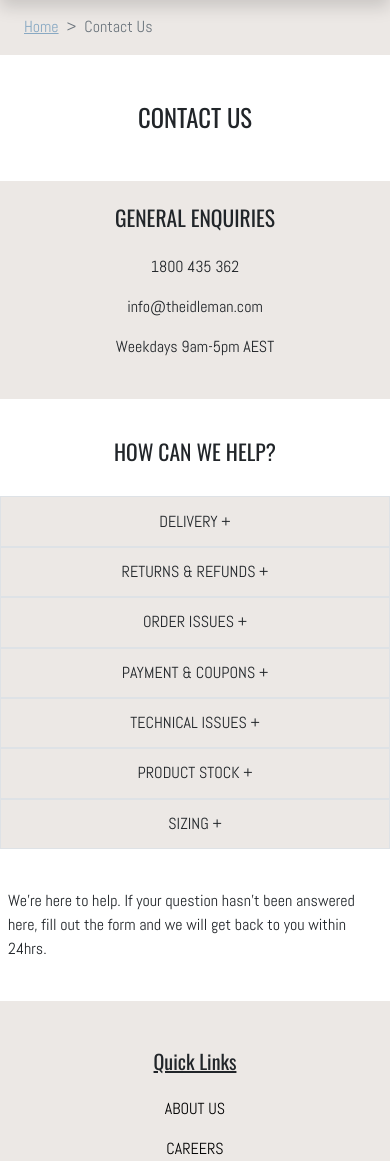
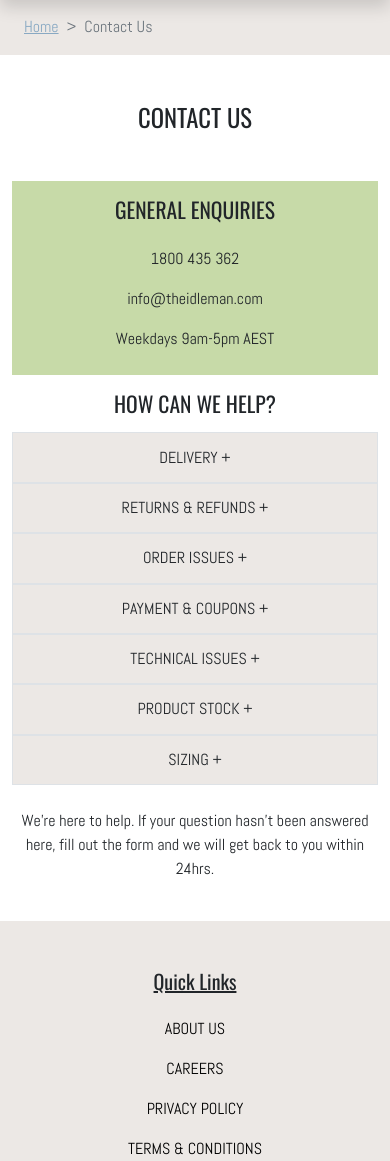
Before and after one commit to marktheskies/theidleman, a Django app: page /contact/ in a window 390 px wide. Shown: the part 89-1250 px from the top of the page. Run offline with Django 3.2, Linux system fonts and the light colour scheme; style sheets or scripts are compiled from the project's sources; some libraries are stand-ins or nearby versions.

Commit message:
Cleanup and optimise responsiveness

```diff
--- a/templates/contact.html
+++ b/templates/contact.html
@@ -27,20 +27,21 @@
         <h2 class="text-uppercase text-center mb-5">Contact Us</h2>
     </div>
 
-    <div class="container-fluid bg-light">
-        <div class="p-4 text-center">
-            <h4 class="text-uppercase">General Enquiries</h4>
+    <div class="container-fluid text-center">
+        <div class="py-md-4 row px-md-5">
+            <div class="col-md-5">
+                <div class="bg-success pb-2 pt-2">
+                <h4 class="text-uppercase pt-2">General Enquiries</h4>
                 <p class="pt-3">1800 435 362</p>
                 <p>info@theidleman.com</p>
                 <p>Weekdays 9am-5pm AEST</p>
 
                 {% comment %} TODO: Implement contact form {% endcomment %}
-
             </div>
         </div>
 
-    <div class="text-center py-3">
-        <h4 class="text-uppercase py-4">How Can We Help?</h4>
+        <div class="col-md-7">
+            <h4 class="text-uppercase pt-3 pb-2 pt-md-0 pb-md-4">How Can We Help?</h4>
 
                 {% comment %} TODO: Implement dropdown menus {% endcomment %}
                 <!-- Delivery Collapsible.
@@ -147,7 +148,8 @@
                         </div>
                         </div>
                     </div>
+                    <p class="p-2 py-4">We're here to help. If your question hasn't been answered here, fill out the form and we will get back to you within 24hrs.</p>
         </div>
-            <p class="p-2 py-4">We're here to help. If your question hasn't been answered here, fill out the form and we will get back to you within 24hrs.</p>
-
+    </div>
+</div>
 {% endblock %}
```
Lines whose indentation alone changed are shown as unchanged.
